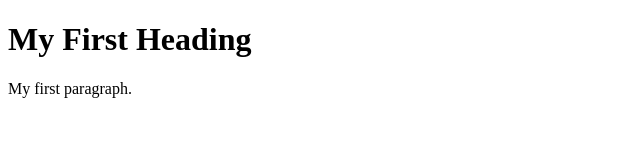
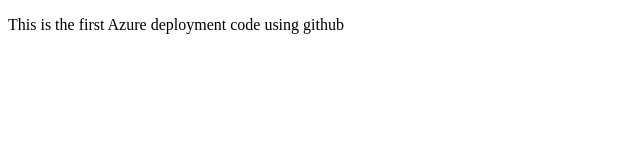
Before and after one commit to Rohit-Hitman/project, a plain HTML site: page Index.html in a window 1280 px wide. Shown: the whole page, without its empty margins (0-640 px from the left). Drawn offline with Linux system fonts and the light colour scheme.

Commit message:
Update Index.html

```diff
--- a/Index.html
+++ b/Index.html
@@ -1,10 +1,8 @@
 <!DOCTYPE html>
+<html lang="en">
+<title>Azure static page</title>
 <html>
-<body>
-
-<h1>My First Heading</h1>
-
-<p>My first paragraph.</p>
-
-</body>
+  <body>
+<p>This is the first Azure deployment code using github</p>
+  </body>
 </html>
```
